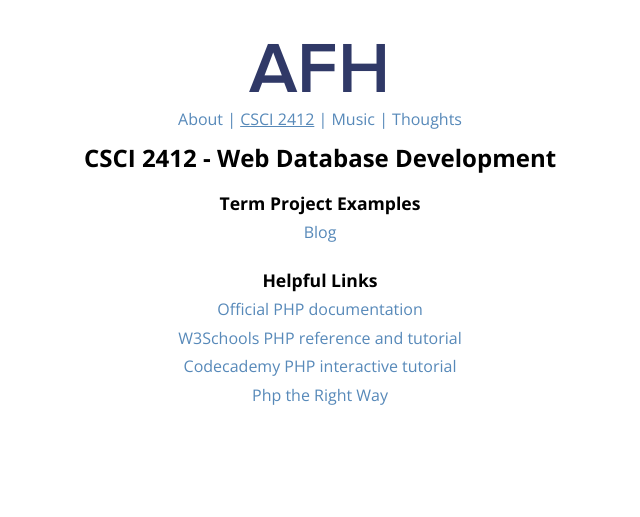
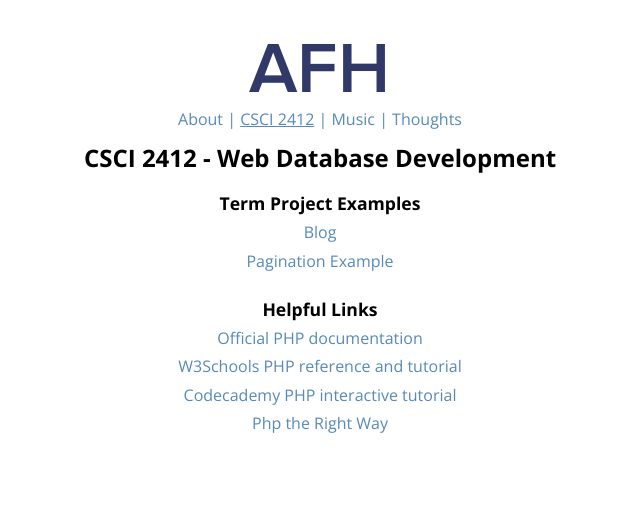
Before and after one commit to oldskoolfan/personal_homepage, a PHP site: page /csci2412 in a window 1280 px wide. Shown: the top 517 px of the page, without its empty margins (320-960 px from the left). Run offline with PHP 8.4, Linux system fonts and the light colour scheme; some libraries are stand-ins or nearby versions.

Commit message:
add pagination csci2412 example

```diff
--- a/csci2412/index.php
+++ b/csci2412/index.php
@@ -4,6 +4,7 @@
   <nav class="vert">
 	<div>Term Project Examples</div>
 	<div><a href="samples/blog2.0">Blog</a></div>
+	<div><a href="samples/pagination">Pagination Example</a></div>
   </nav>
   <br>
   <nav class="vert">
```
Also changed, not shown: 2 other files.
